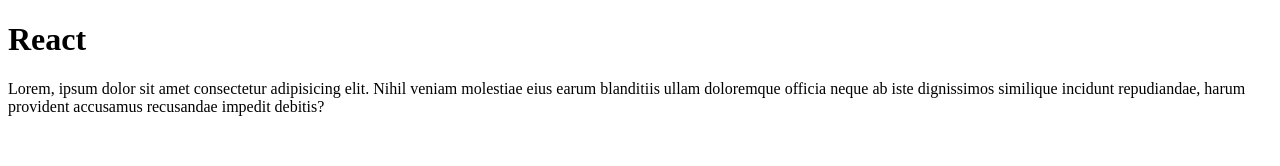
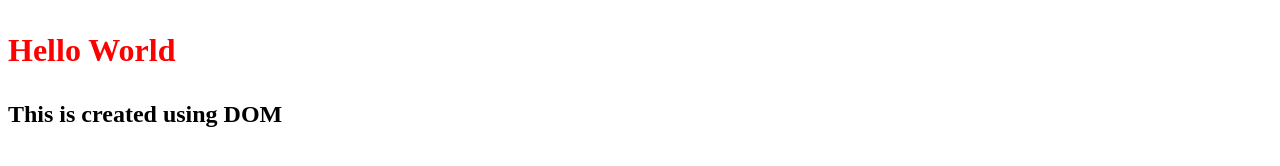
Before and after one commit to ruthikb/web-Technologies, a plain HTML site: page index.html in a window 1280 px wide. Drawn offline with Linux system fonts and the light colour scheme.

Commit message:
domUpdated

```diff
--- /dev/null
+++ b/dom.js
@@ -0,0 +1,4 @@
+document.getElementById("heading").innerHTML="<p style='color: red;'> Hello World </p>";
+var heading = document.createElement("h2");
+heading.innerText="This is created using DOM";
+document.body.appendChild(heading);
--- a/index.html
+++ b/index.html
@@ -8,10 +8,9 @@
 </head>
 
 <body>
-    <h1>React</h1>
-    <p> Lorem, ipsum dolor sit amet consectetur adipisicing elit. Nihil veniam molestiae eius earum blanditiis ullam
-        doloremque officia neque ab iste dignissimos similique incidunt repudiandae, harum provident accusamus
-        recusandae impedit debitis?</p>
-    <script src="index.js"></script>
+    <h1 id="heading">React</h1>
+
+    <!-- <script src="function.js"></script> -->
+    <script src="dom.js"></script>
 </body>
 </html>
```
